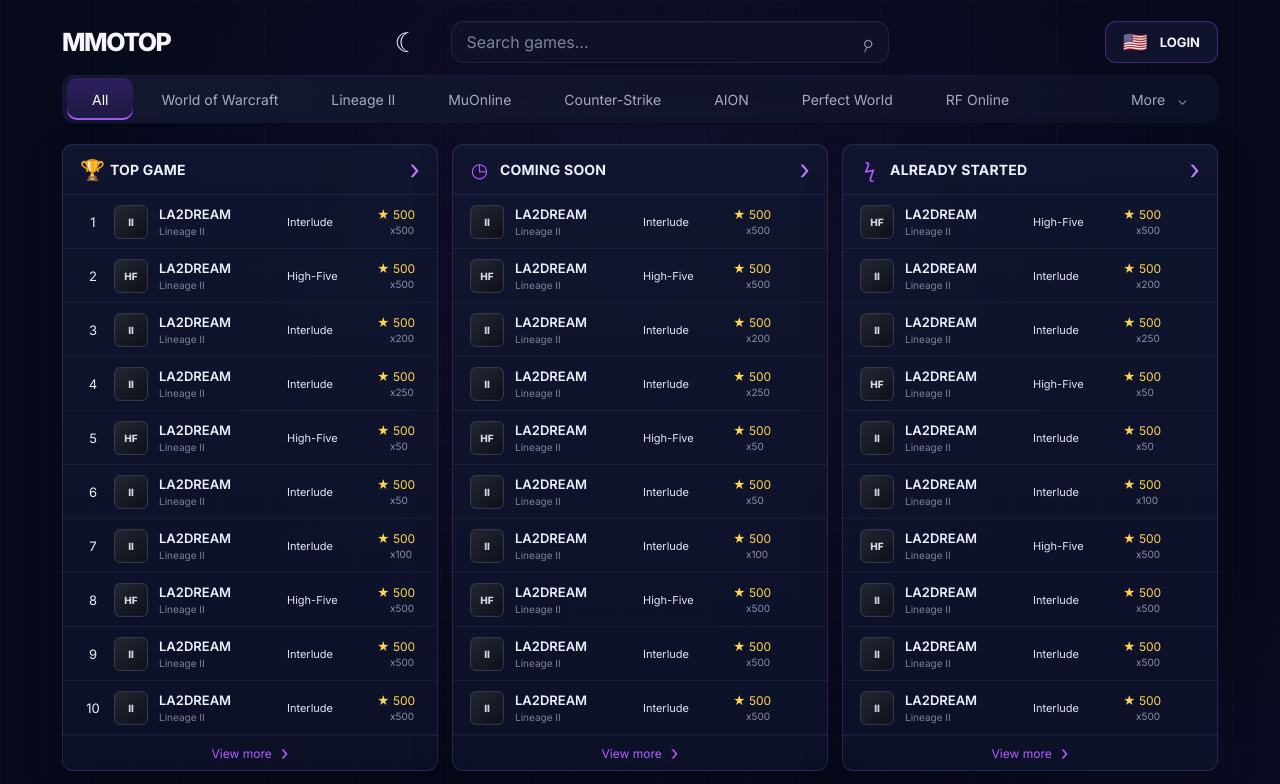
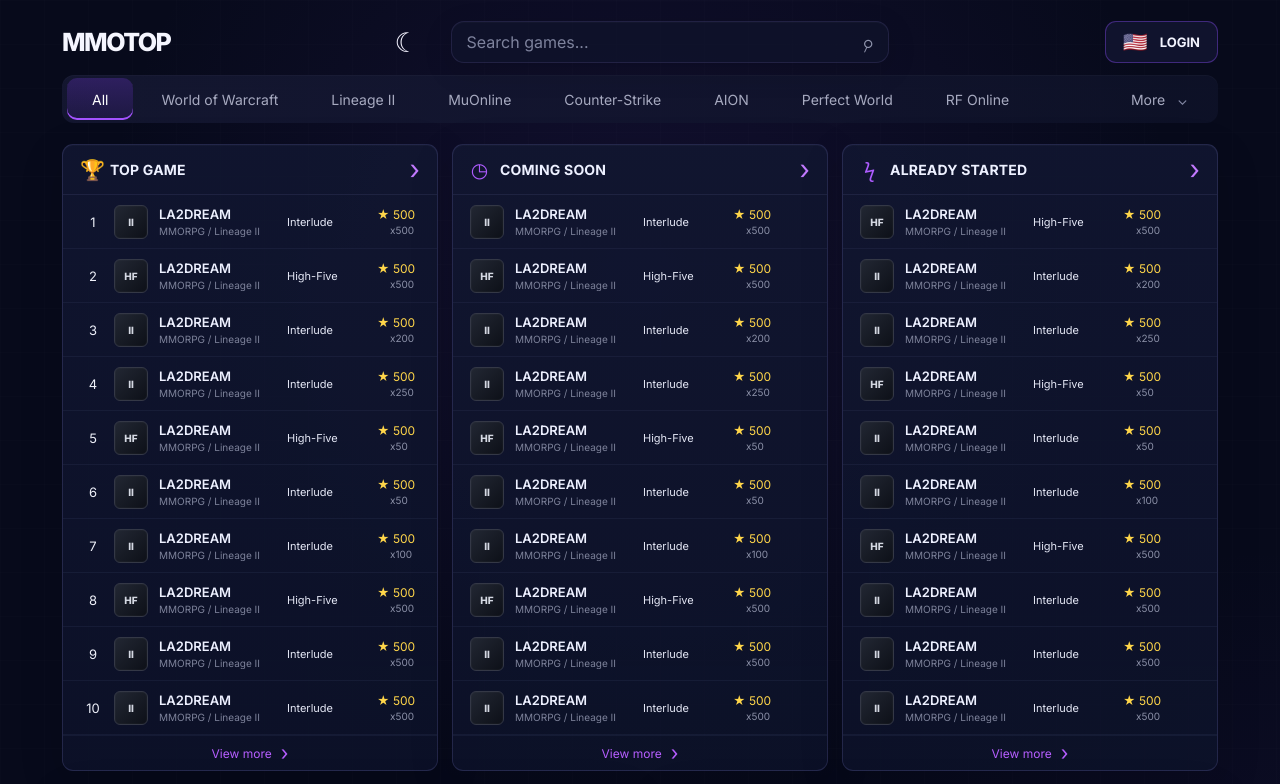
Before and after one commit to alisacorporation/mmotor, a Nuxt app: page / in a window 1280 px wide. Shown: the top 784 px of the page. Built offline with nearby package versions, Linux system fonts and the light colour scheme.

Commit message:
Revert "Drop MMORPG prefix from game genre label"
This reverts commit 30d69522057c3b5abeb3bd4fb9ba4620f41781bc.

```diff
--- a/app/pages/index.vue
+++ b/app/pages/index.vue
@@ -21,16 +21,16 @@ const categories = [
 ]
 
 const games: Game[] = [
-  { title: 'LA2DREAM', genre: 'Lineage II', version: 'Interlude', stars: 500, players: 'x500', change: '-63%' },
-  { title: 'LA2DREAM', genre: 'Lineage II', version: 'High-Five', stars: 500, players: 'x500', change: '+63%' },
-  { title: 'LA2DREAM', genre: 'Lineage II', version: 'Interlude', stars: 500, players: 'x200', change: '-63%' },
-  { title: 'LA2DREAM', genre: 'Lineage II', version: 'Interlude', stars: 500, players: 'x250', change: '+63%' },
-  { title: 'LA2DREAM', genre: 'Lineage II', version: 'High-Five', stars: 500, players: 'x50', change: '-63%' },
-  { title: 'LA2DREAM', genre: 'Lineage II', version: 'Interlude', stars: 500, players: 'x50', change: '+63%' },
-  { title: 'LA2DREAM', genre: 'Lineage II', version: 'Interlude', stars: 500, players: 'x100', change: '-63%' },
-  { title: 'LA2DREAM', genre: 'Lineage II', version: 'High-Five', stars: 500, players: 'x500', change: '+63%' },
-  { title: 'LA2DREAM', genre: 'Lineage II', version: 'Interlude', stars: 500, players: 'x500', change: '-63%' },
-  { title: 'LA2DREAM', genre: 'Lineage II', version: 'Interlude', stars: 500, players: 'x500', change: '+63%' }
+  { title: 'LA2DREAM', genre: 'MMORPG / Lineage II', version: 'Interlude', stars: 500, players: 'x500', change: '-63%' },
+  { title: 'LA2DREAM', genre: 'MMORPG / Lineage II', version: 'High-Five', stars: 500, players: 'x500', change: '+63%' },
+  { title: 'LA2DREAM', genre: 'MMORPG / Lineage II', version: 'Interlude', stars: 500, players: 'x200', change: '-63%' },
+  { title: 'LA2DREAM', genre: 'MMORPG / Lineage II', version: 'Interlude', stars: 500, players: 'x250', change: '+63%' },
+  { title: 'LA2DREAM', genre: 'MMORPG / Lineage II', version: 'High-Five', stars: 500, players: 'x50', change: '-63%' },
+  { title: 'LA2DREAM', genre: 'MMORPG / Lineage II', version: 'Interlude', stars: 500, players: 'x50', change: '+63%' },
+  { title: 'LA2DREAM', genre: 'MMORPG / Lineage II', version: 'Interlude', stars: 500, players: 'x100', change: '-63%' },
+  { title: 'LA2DREAM', genre: 'MMORPG / Lineage II', version: 'High-Five', stars: 500, players: 'x500', change: '+63%' },
+  { title: 'LA2DREAM', genre: 'MMORPG / Lineage II', version: 'Interlude', stars: 500, players: 'x500', change: '-63%' },
+  { title: 'LA2DREAM', genre: 'MMORPG / Lineage II', version: 'Interlude', stars: 500, players: 'x500', change: '+63%' }
 ]
 
 const soon = Array.from({ length: 10 }, (_, i) => ({
```
